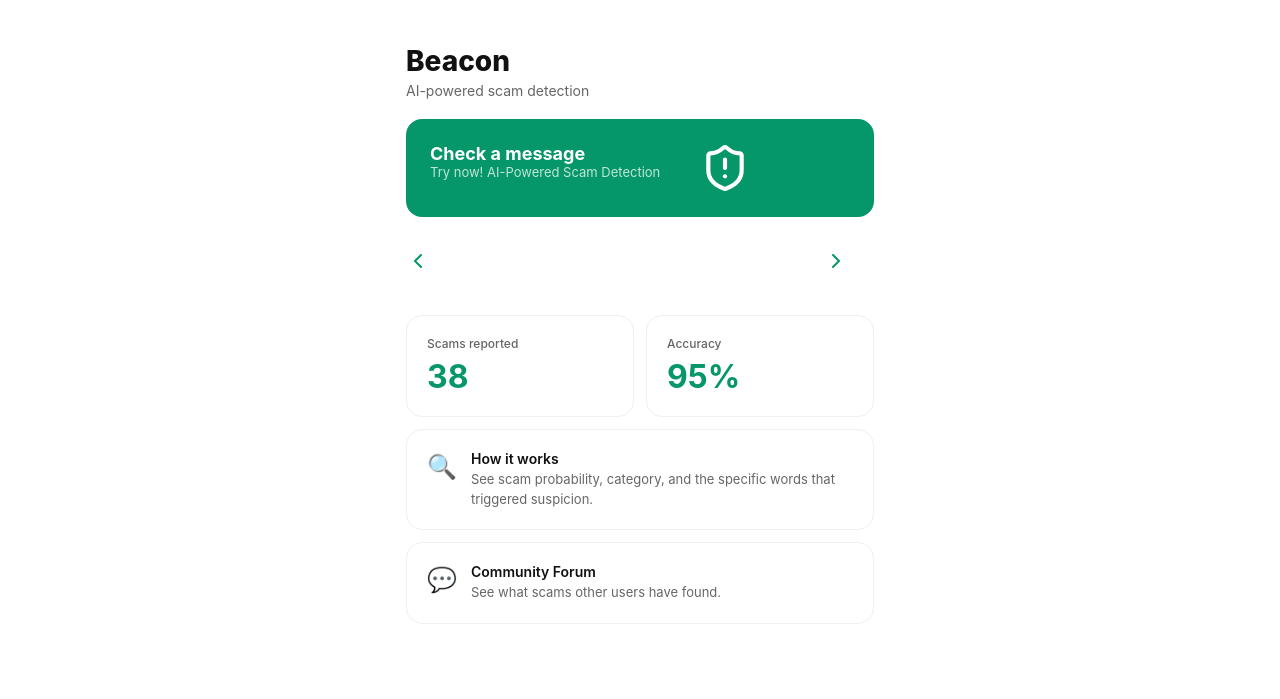
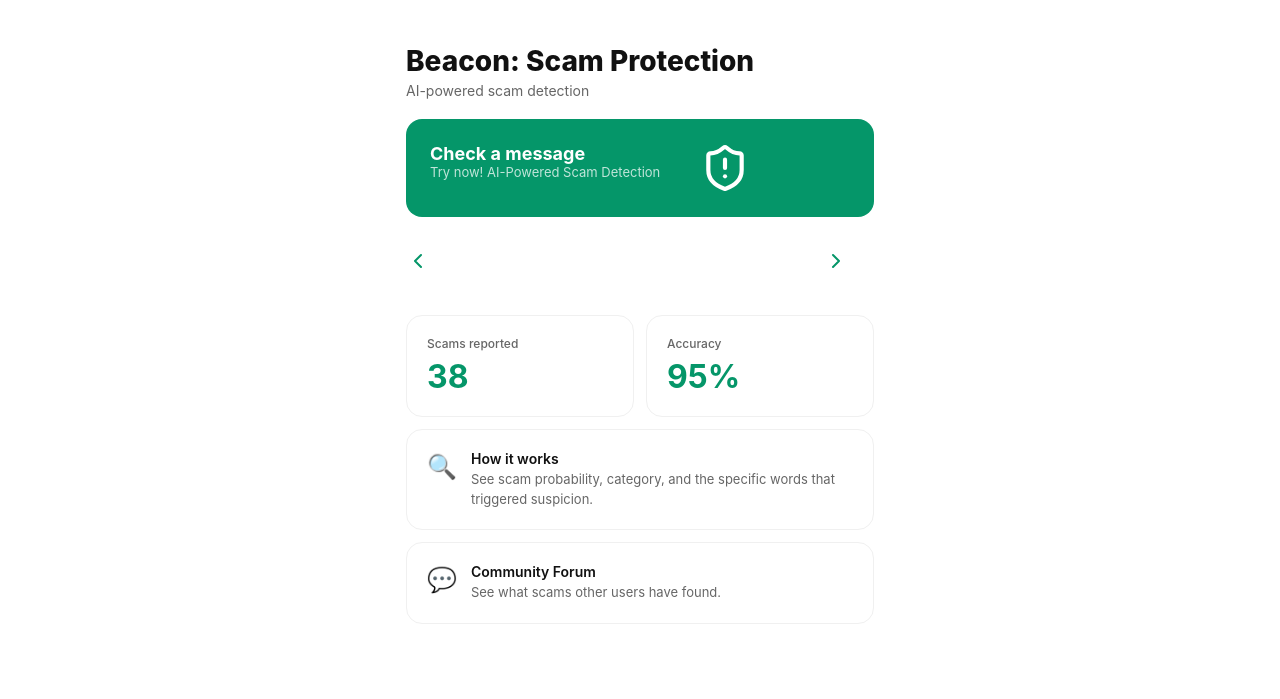
Before and after one commit to 1047267-LWSD/spam-project, a website with bundled scripts: page www/index.html in a window 1280 px wide. Shown: the top 699 px of the page. Built offline with nearby package versions, Linux system fonts and the light colour scheme; no server answers.

Commit message:
changed name to be using

```diff
--- a/www/index.html
+++ b/www/index.html
@@ -11,7 +11,7 @@
 
 <div class="page">
     <div class="header">
-        <h1>Beacon</h1>
+        <h1>Beacon: Scam Protection</h1>
         <p>AI-powered scam detection</p>
     </div>
 
```
